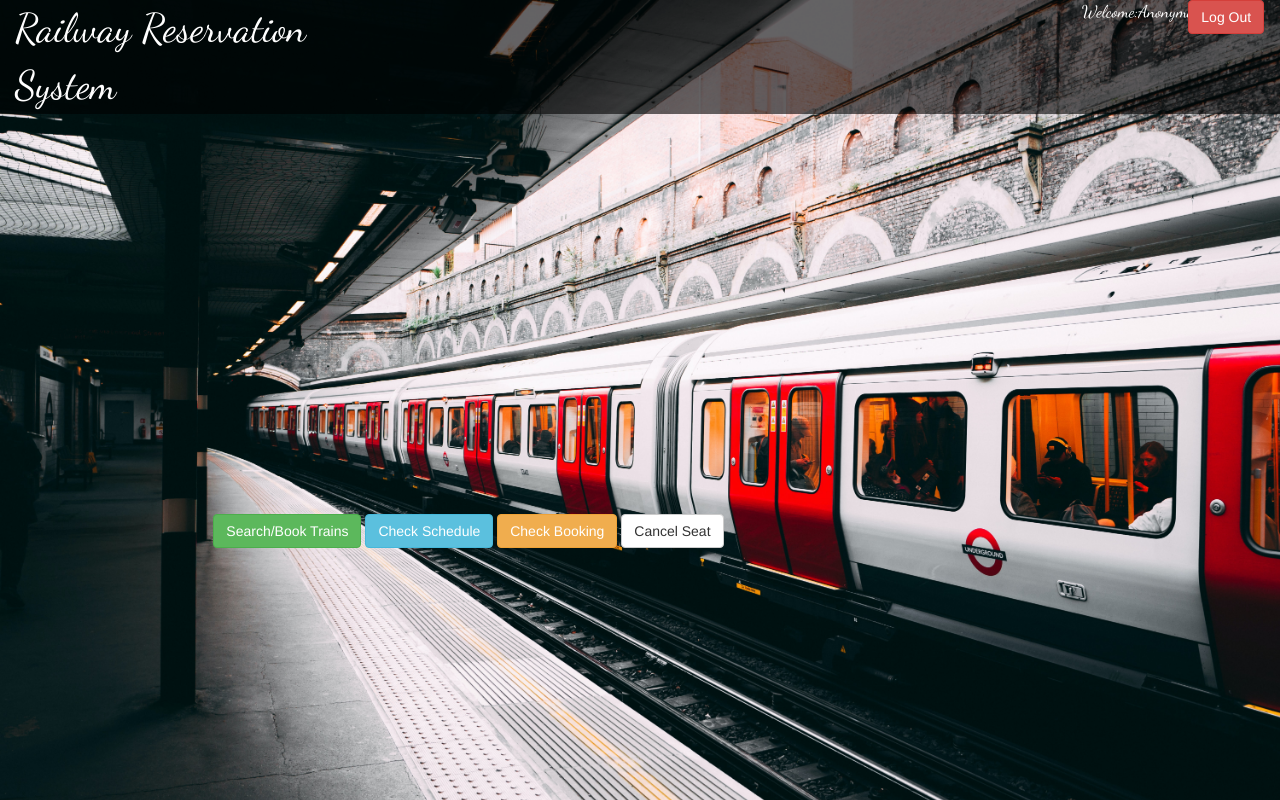
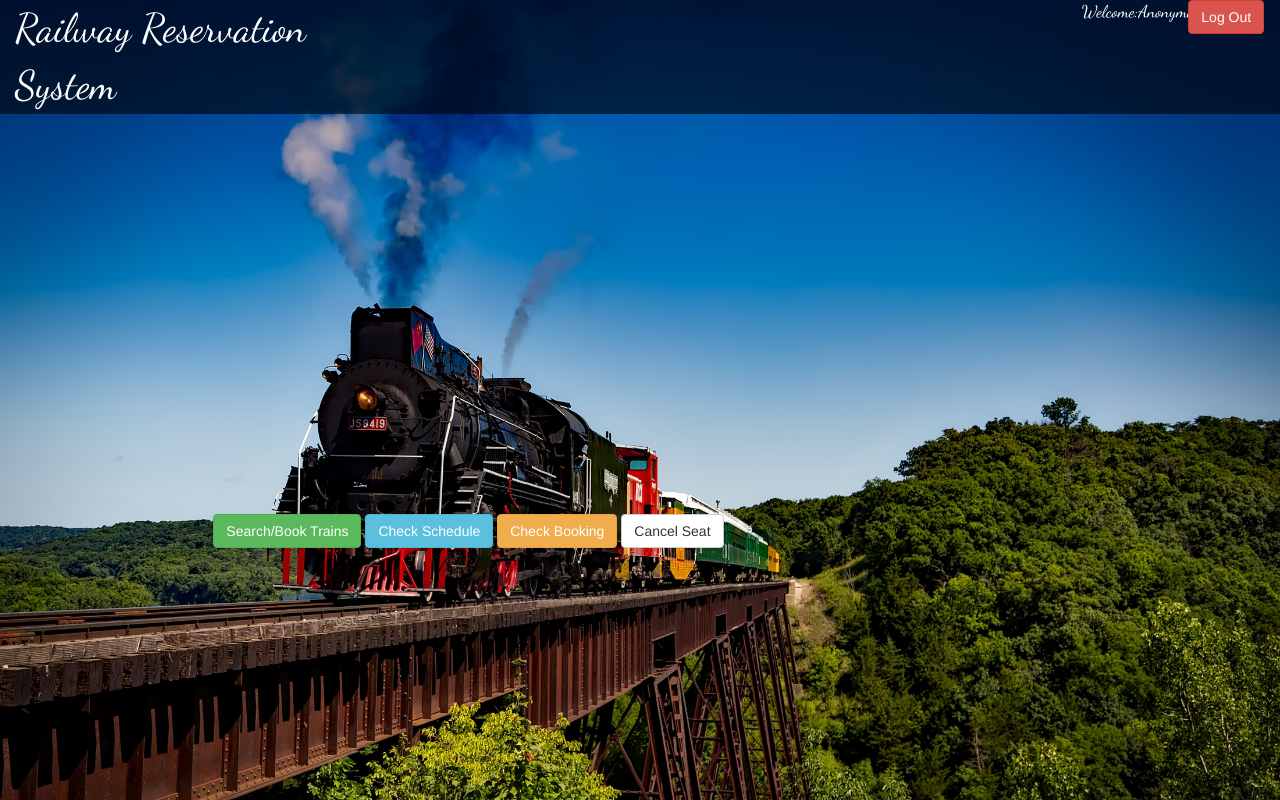
Before and after one commit to MuhammadSuleman97/RailwayManagment, a Django app: page /home/ in a window 1280 px wide. Run offline with Django 3.2, Linux system fonts and the light colour scheme; some libraries are stand-ins or nearby versions.

Commit message:
Update base.html

```diff
--- a/features/templates/features/base.html
+++ b/features/templates/features/base.html
@@ -13,7 +13,7 @@
     <link href="https://fonts.googleapis.com/css?family=Dancing+Script" rel="stylesheet">
     <style>
         body{
-            background-image:url('{% static "images/Background.JPG"%}');
+            background-image:url('{% static "images/Log.jpg"%}');
             background-size:100%;
             background-repeat:no-repeat;
         }
```
